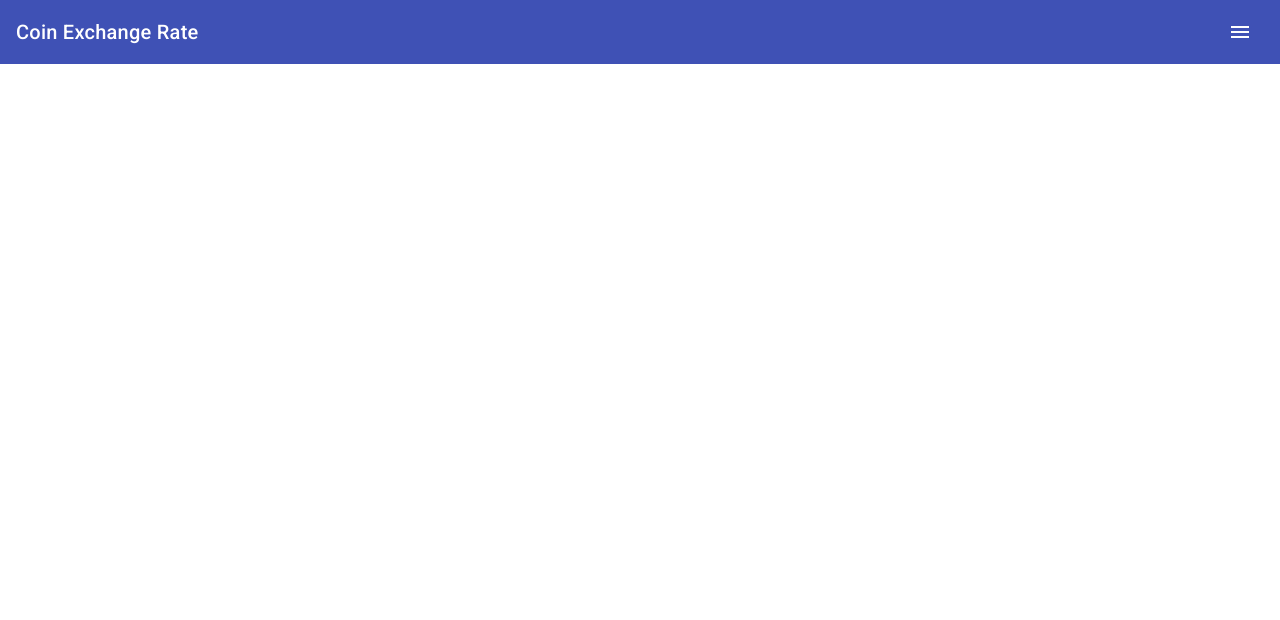
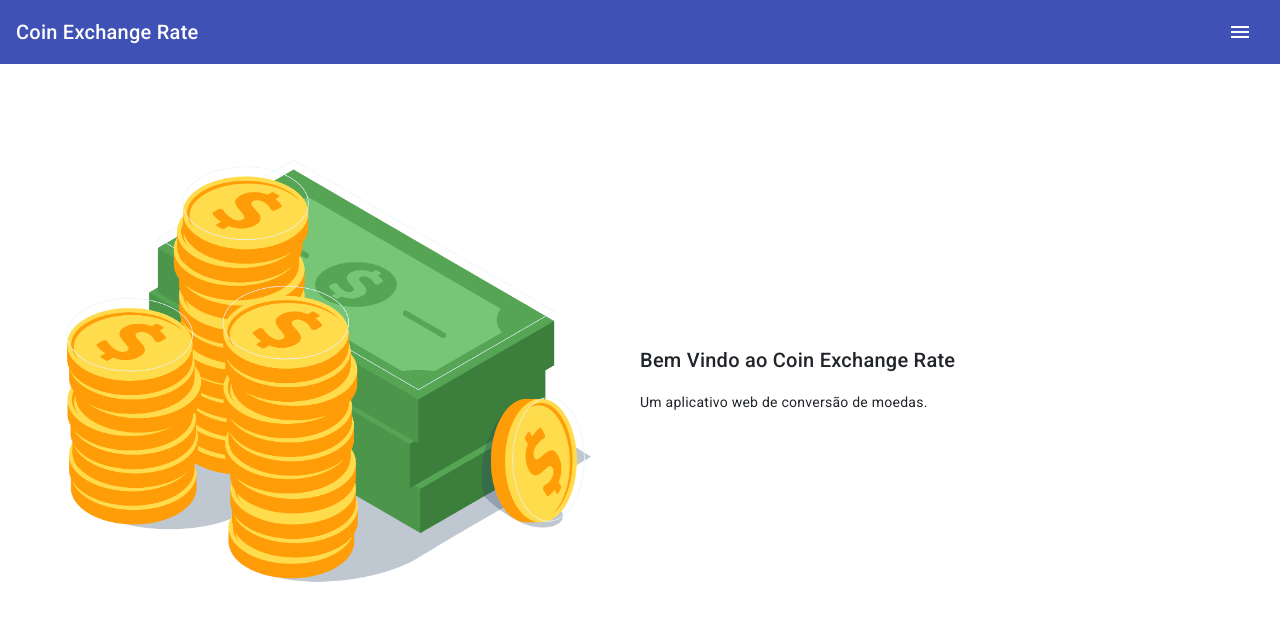
Before and after one commit to BarbosaNath/DESAFIOS-IUUL, an Angular app in the folder 04-ANGULAR/: page / in a window 1280 px wide. Shown: the top 620 px of the page. Built offline with nearby package versions, Linux system fonts and the light colour scheme.

Commit message:
Added welcome page

```diff
--- a/04-ANGULAR/src/app/app.module.ts
+++ b/04-ANGULAR/src/app/app.module.ts
@@ -8,11 +8,14 @@ import { HomeComponent } from './views/home/home.component';
 import {MatToolbarModule} from '@angular/material/toolbar';
 import {MatIconModule} from '@angular/material/icon';
 import {MatButtonModule} from '@angular/material/button';
+import {MatCardModule} from '@angular/material/card';
+import { WelcomePageComponent } from './views/home/welcome-page/welcome-page.component';
 
 @NgModule({
   declarations: [
     AppComponent,
-    HomeComponent
+    HomeComponent,
+    WelcomePageComponent
   ],
   imports: [
     BrowserModule,
@@ -20,6 +23,7 @@ import {MatButtonModule} from '@angular/material/button';
     BrowserAnimationsModule,
     MatIconModule,
     MatButtonModule,
+    MatCardModule,
     MatToolbarModule
   ],
   providers: [],
--- a/04-ANGULAR/src/app/views/home/home.component.html
+++ b/04-ANGULAR/src/app/views/home/home.component.html
@@ -1,4 +1,3 @@
-<p>
 <mat-toolbar color="primary">
   <span>Coin Exchange Rate</span>
   <span class="spacer"></span>
@@ -6,4 +5,11 @@
     <mat-icon>menu</mat-icon>
   </button>
 </mat-toolbar>
-</p>
+
+
+<app-welcome-page
+  title="Bem Vindo ao Coin Exchange Rate"
+  img="../../../assets/coin.png"
+>
+  Um aplicativo web de conversão de moedas.
+</app-welcome-page>
--- /dev/null
+++ b/04-ANGULAR/src/app/views/home/welcome-page/welcome-page.component.html
@@ -0,0 +1,12 @@
+<div class="row g-0">
+  <div class="col-md-6" style="margin: auto;">
+    <img src={{img}} class="img-fluid" alt={{img_alt}}>
+  </div>
+  <div class="col-md-6" style="margin: auto;">
+    <div class="card-body">
+      <h2 class="card-title">{{title}}</h2>
+      <p class="card-text"> <ng-content></ng-content> </p>
+      <p class="card-text"><small class="text-body-secondary">{{subtitle}}</small></p>
+    </div>
+  </div>
+</div>
```
Also changed, not shown: 04-ANGULAR/src/app/views/home/welcome-page/welcome-page.component.ts (added, +13 -0 lines), 04-ANGULAR/src/app/views/home/welcome-page/welcome-page.component.css (added), 04-ANGULAR/src/assets/coin.png (added). Lines whose indentation alone changed are shown as unchanged.
